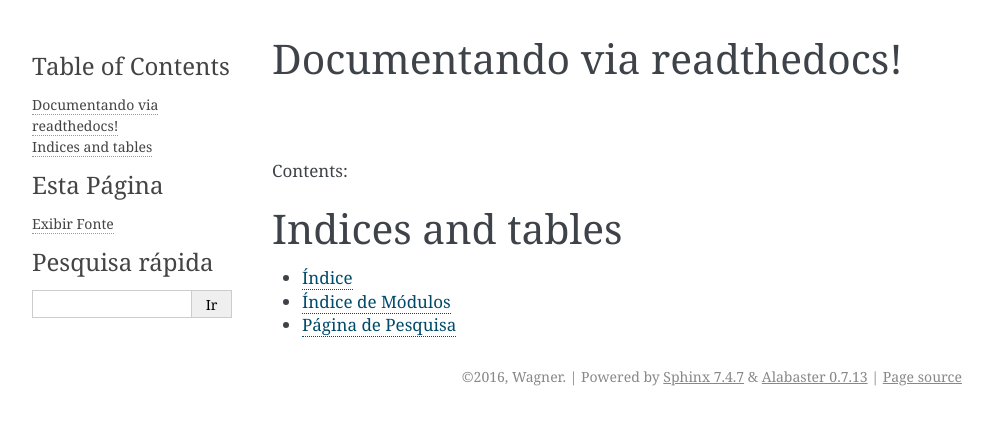
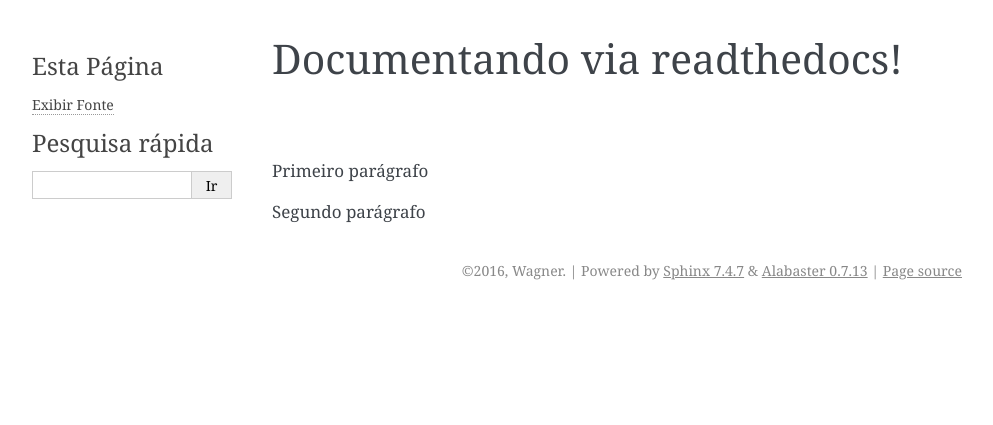
Before and after one commit to wagnerwar/piramid, a Sphinx documentation site: the page built from docs/index.rst, in a window 1280 px wide. Shown: the top 425 px of the page, without its empty margins (148-1141 px from the left). Built offline with Sphinx 7.4.7, drawn with Linux system fonts in a browser that asks for light colours.

Commit message:
Comitando alterações

```diff
--- a/docs/index.rst
+++ b/docs/index.rst
@@ -6,16 +6,6 @@
 Documentando via readthedocs!
 ===================================
 
-Contents:
+Primeiro parágrafo
 
-.. toctree::
-   :maxdepth: 2
-
-
-
-Indices and tables
-==================
-
-* :ref:`genindex`
-* :ref:`modindex`
-* :ref:`search`
+Segundo parágrafo
```
